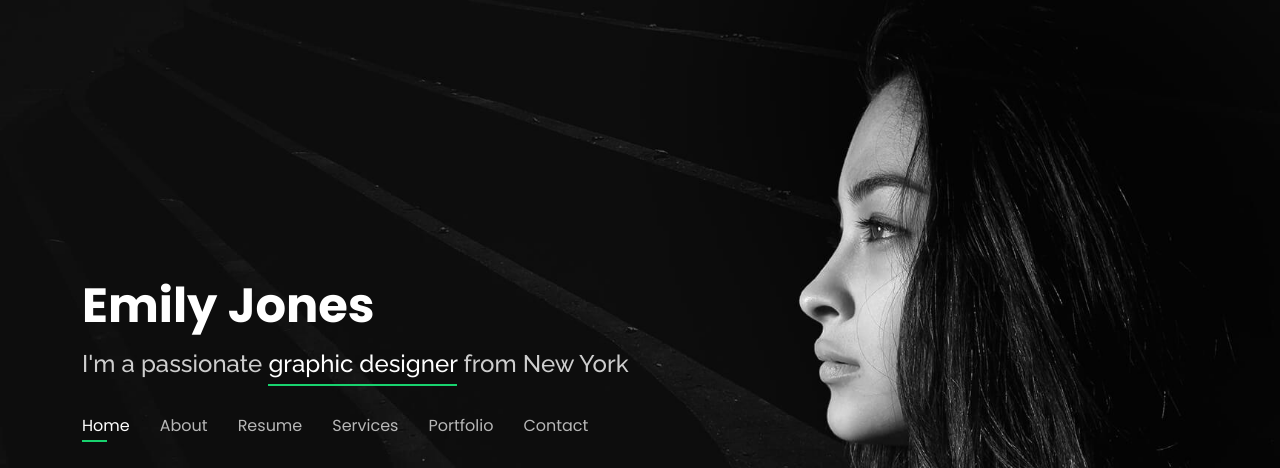
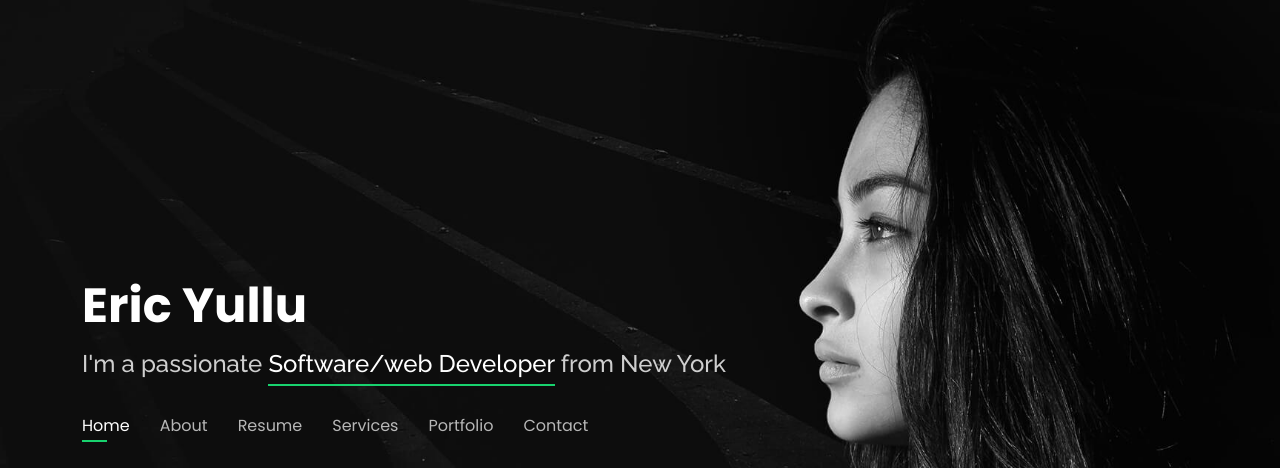
Before and after one commit to yullu/yullu.github.io, a plain HTML site: page index.html in a window 1280 px wide. Shown: the top 468 px of the page. Drawn offline with nearby package versions, Linux system fonts and the light colour scheme.

Commit message:
index.html

```diff
--- a/index.html
+++ b/index.html
@@ -42,10 +42,10 @@
   <header id="header">
     <div class="container">
 
-      <h1><a href="index.html">Emily Jones</a></h1>
+      <h1><a href="index.html">Eric Yullu</a></h1>
       <!-- Uncomment below if you prefer to use an image logo -->
       <!-- <a href="index.html" class="mr-auto"><img src="assets/img/logo.png" alt="" class="img-fluid"></a> -->
-      <h2>I'm a passionate <span>graphic designer</span> from New York</h2>
+      <h2>I'm a passionate <span>Software/web Developer</span> from New York</h2>
 
       <nav id="navbar" class="navbar">
         <ul>
```
